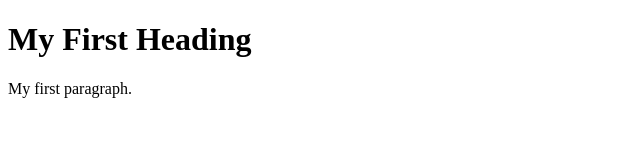
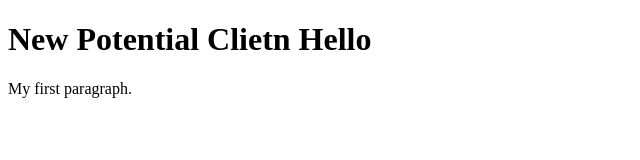
Before and after one commit to cousinorange/git-course-repo, a website: page about.html in a window 1280 px wide. Shown: the whole page, without its empty margins (0-640 px from the left). Drawn offline with Linux system fonts and the light colour scheme.

Commit message:
modified the client header

```diff
--- a/about.html
+++ b/about.html
@@ -5,7 +5,7 @@
 </head>
 <body>
 
-<h1>My First Heading</h1>
+<h1>New Potential Clietn Hello</h1>
 <p>My first paragraph.</p>
 
 </body>
```
